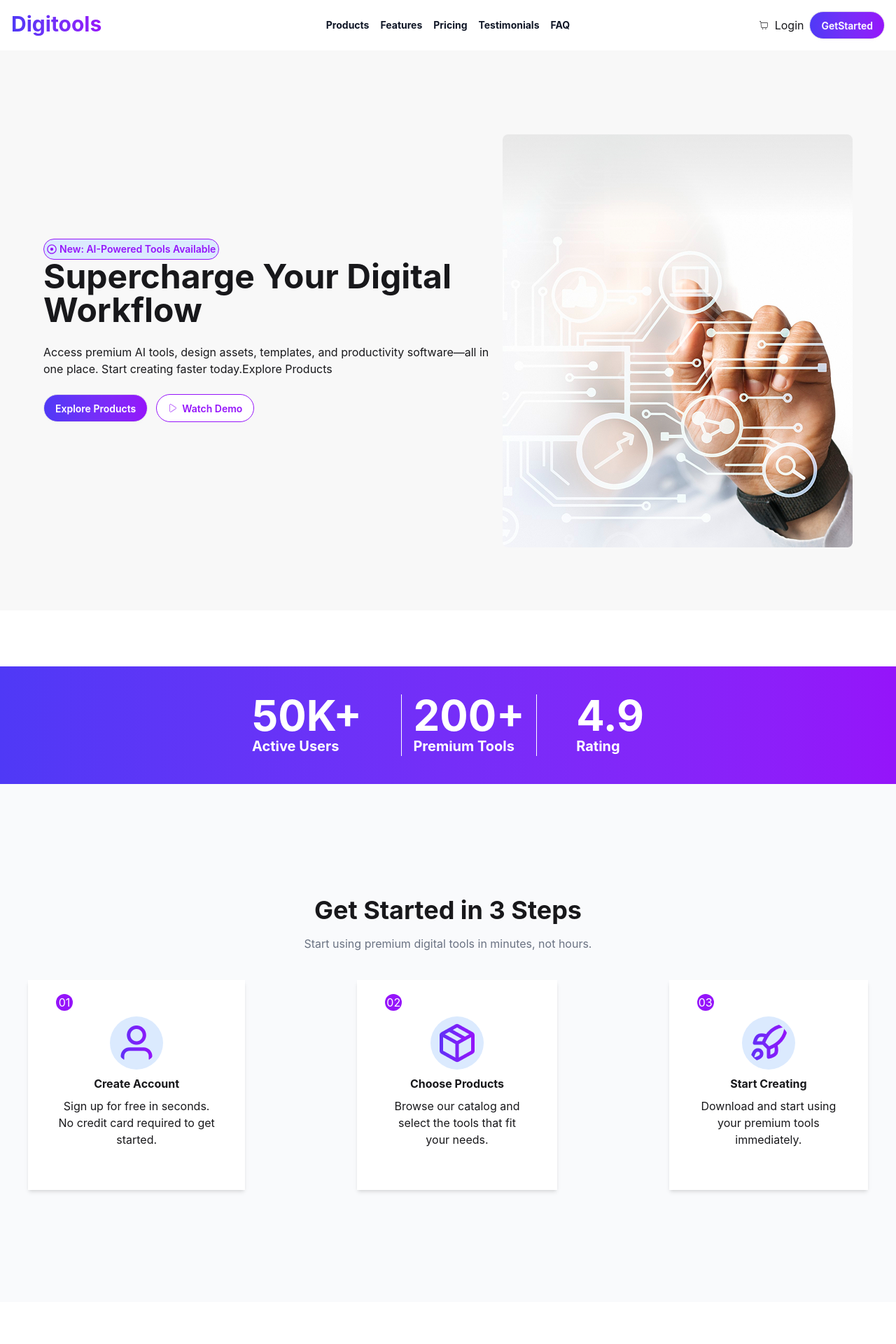
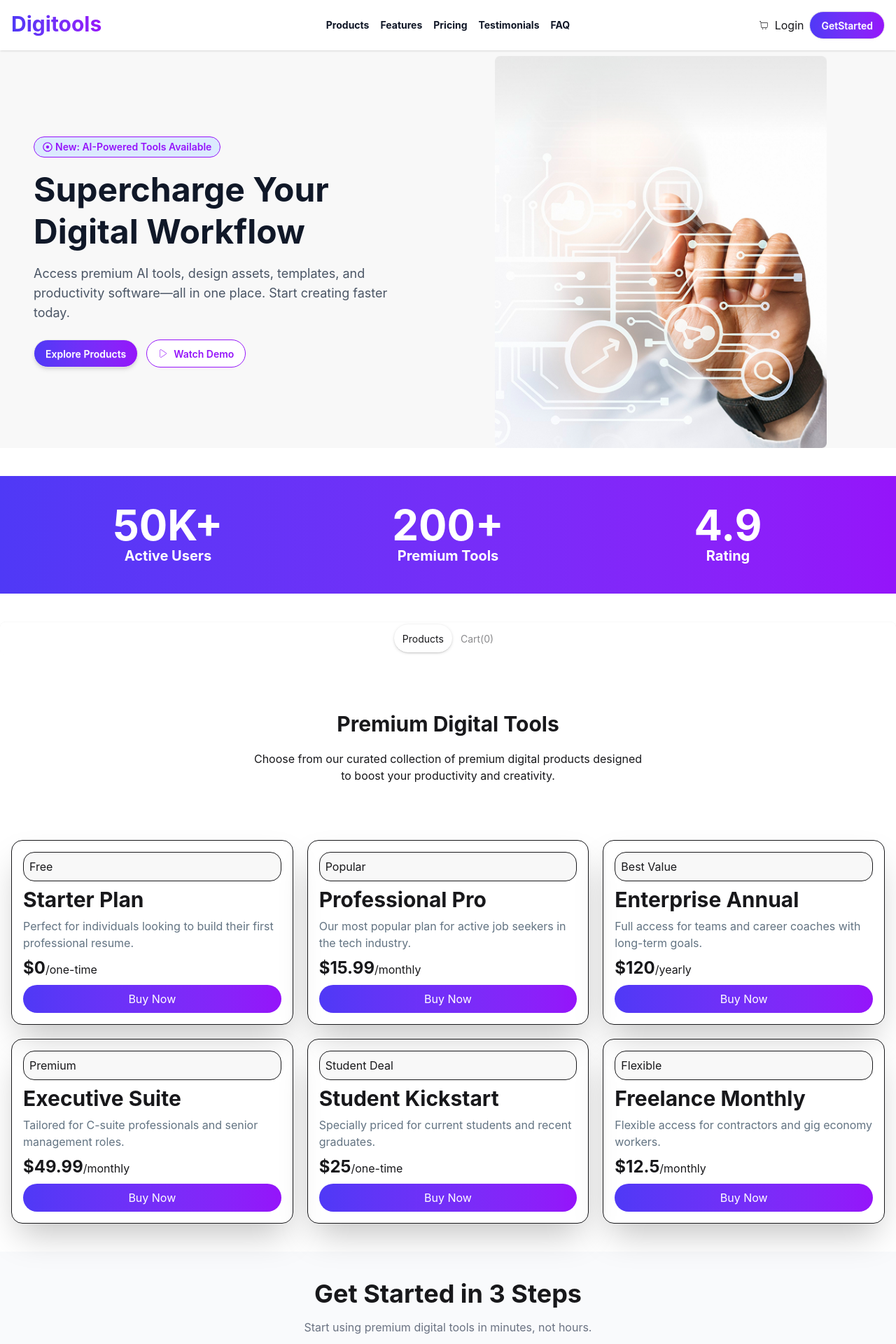
Before and after one commit to sadik-mahdi/A-06-DigiTool-Platform-for-Services, a React (Vite) app: page / in a window 1280 px wide. Shown: the top 1920 px of the page at 70% size. Built offline with nearby package versions, Linux system fonts and the light colour scheme.

Commit message:
added toggle function and fixed some responive issues

```diff
--- /dev/null
+++ b/public/data.json
@@ -0,0 +1,95 @@
+[
+  {
+    "id": "prod_01",
+    "name": "Starter Plan",
+    "description": "Perfect for individuals looking to build their first professional resume.",
+    "price": 0,
+    "period": "one-time",
+    "tag": "Free",
+    "tagType": "new",
+    "features": [
+      "5 basic templates",
+      "Export to PDF",
+      "Standard support"
+    ],
+    "icon": "lucide:sparkles"
+  },
+  {
+    "id": "prod_02",
+    "name": "Professional Pro",
+    "description": "Our most popular plan for active job seekers in the tech industry.",
+    "price": 15.99,
+    "period": "monthly",
+    "tag": "Popular",
+    "tagType": "popular",
+    "features": [
+      "100+ premium templates",
+      "ATS optimization",
+      "Unlimited PDF exports",
+      "Priority email support"
+    ],
+    "icon": "lucide:briefcase"
+  },
+  {
+    "id": "prod_03",
+    "name": "Enterprise Annual",
+    "description": "Full access for teams and career coaches with long-term goals.",
+    "price": 120.00,
+    "period": "yearly",
+    "tag": "Best Value",
+    "tagType": "best seller",
+    "features": [
+      "All Pro features",
+      "Custom branding",
+      "Team collaboration tools",
+      "Dedicated account manager"
+    ],
+    "icon": "lucide:shield-check"
+  },
+  {
+    "id": "prod_04",
+    "name": "Executive Suite",
+    "description": "Tailored for C-suite professionals and senior management roles.",
+    "price": 49.99,
+    "period": "monthly",
+    "tag": "Premium",
+    "tagType": "popular",
+    "features": [
+      "Executive templates",
+      "LinkedIn profile audit",
+      "1-on-1 career coaching session",
+      "Cover letter builder"
+    ],
+    "icon": "lucide:gem"
+  },
+  {
+    "id": "prod_05",
+    "name": "Student Kickstart",
+    "description": "Specially priced for current students and recent graduates.",
+    "price": 25.00,
+    "period": "one-time",
+    "tag": "Student Deal",
+    "tagType": "new",
+    "features": [
+      "Entry-level templates",
+      "Internship guide",
+      "Lifetime access to updates"
+    ],
+    "icon": "lucide:graduation-cap"
+  },
+  {
+    "id": "prod_06",
+    "name": "Freelance Monthly",
+    "description": "Flexible access for contractors and gig economy workers.",
+    "price": 12.50,
+    "period": "monthly",
+    "tag": "Flexible",
+    "tagType": "new",
+    "features": [
+      "Portfolio integration",
+      "Client-ready exports",
+      "Tax deduction tracker"
+    ],
+    "icon": "lucide:laptop"
+  }
+]
--- a/src/App.jsx
+++ b/src/App.jsx
@@ -5,10 +5,24 @@ import Navbar from './Components/Navbar'
 import Steps from './Components/Steps'
 import Pricing from './Components/Pricing/Pricing'
 import Footer from './Components/Footer/Footer'
-import Footerend from './Components/Footer/Footerend'
+import Tools from './Components/Tools/Tools'
+import FooterEnd from './Components/Footer/Footerend'
+import { useState } from 'react'
+import Cart from './Components/Cart'
 
 
+const getModels = async() => {
+  const res = await fetch("/data.json")
+  return res.json();
+}
+
+const toolsPromise = getModels();
+
 function App() {
+
+  const [activeTab, setActiveTab] = useState("Products");
+  console.log(activeTab);
+
 
   return (
     <>
@@ -16,10 +30,30 @@ function App() {
     <Hero />
     <Bar />
 
+    <div className="tabs justify-center bg-transparent tabs-box mx-auto bg-blue">
+      <input type="radio"
+          name="my_tabs_1"
+          className="tab rounded-full"
+          aria-label="Products"
+          defaultChecked
+          onClick={() => setActiveTab("Products")}
+        />
+      <input type="radio"
+        name="my_tabs_1"
+        className="tab rounded-full"
+        aria-label="Cart(0)"
+        onClick={() => setActiveTab("Cart")}
+      />
+    </div>
+
+    {activeTab === "Products" && <Tools toolsPromise = {toolsPromise} />}
+    {activeTab === "Cart" && <Cart/>}
+
+
     <Steps />
     <Pricing />
     <Footer />
-    <Footerend />
+    <FooterEnd />
     </>
   )
 }
--- a/src/Components/Bar.jsx
+++ b/src/Components/Bar.jsx
@@ -2,18 +2,20 @@ import React from 'react';
 
 const Bar = () => {
   return (
-    <div className='bg-linear-to-r from-[#4f39f6] to-[#9514fa] mt-20 text-white flex justify-between p-10 font-bold px-80'>
-      <div className='px-10'>
+    <div className='grid grid-cols-3 bg-linear-to-r from-[#4f39f6] to-[#9514fa] text-white w-full justify-between items-center my-10 mx-auto p-10 font-bold '>
+      <div className='text-center'>
         <h2 className='text-6xl'>50K+</h2>
         <p className='text-xl'>Active Users</p>
       </div>
-      <div className='border-r'></div>
-      <div>
+
+
+      <div className='text-center'>
         <h2 className='text-6xl'>200+</h2>
         <p className='text-xl'>Premium Tools</p>
       </div>
-      <div className='border-r'></div>
-      <div className='px-10'>
+
+
+      <div className='text-center'>
         <h2 className='text-6xl'>4.9</h2>
         <p className='text-xl'>Rating</p>
       </div>
--- /dev/null
+++ b/src/Components/Cart.jsx
@@ -0,0 +1,11 @@
+import React from 'react';
+
+const Cart = () => {
+  return (
+    <div>
+      cart
+    </div>
+  );
+};
+
+export default Cart;
--- a/src/Components/Footer/Footer.jsx
+++ b/src/Components/Footer/Footer.jsx
@@ -5,7 +5,7 @@ import { FaXTwitter } from 'react-icons/fa6';
 
 const Footer = () => {
   return (
-    <div className="flex items-center justify-centersm:footer-horizontal bg-[#101727] text-neutral-content p-20 w-full border">
+    <div className="flex-row md:flex items-center justify-centersm:footer-horizontal bg-[#101727] text-neutral-content p-20 w-full border">
       <div>
         <p>
           <span className='font-bold text-4xl pb-2'>Digitools</span>
@@ -39,7 +39,7 @@ const Footer = () => {
       </div>
 
       <div>
-        <h6 className="footer-title">Social Links</h6>
+        <h6 className="footer-title md:flex">Social Links</h6>
         <div className="grid grid-flow-col gap-4">
           <a> <AiFillInstagram /> </a>
           <a> <FaFacebookSquare /> </a>
--- a/src/Components/Footer/Footerend.jsx
+++ b/src/Components/Footer/Footerend.jsx
@@ -1,6 +1,6 @@
 import React from 'react';
 
-const Footerend = () => {
+const FooterEnd = () => {
   return (
     <div className='flex justify-center gap-100 p-10 bg-[#101727]'>
       <div>
@@ -13,4 +13,4 @@ const Footerend = () => {
   );
 };
 
-export default Footerend;
+export default FooterEnd;
--- a/src/Components/Hero.jsx
+++ b/src/Components/Hero.jsx
@@ -5,24 +5,30 @@ import { CiPlay1 } from 'react-icons/ci';
 
 const Hero = () => {
   return (
-    <div className="hero bg-base-200 min-h-screen">
-      <div className="hero-content flex-col lg:flex-row ">
-        <div className='w-160'>
-          <button className='border rounded-2xl p-1 text-sm text-[#9514fa] font-semibold bg-blue-100 flex items-center gap-1'><span><FaRegDotCircle /></span>New: AI-Powered Tools Available</button>
-          <h1 className="text-5xl font-bold">Supercharge Your Digital Workflow</h1>
-          <p className="py-6">
-            Access premium AI tools, design assets, templates,
-            and productivity software—all in one place.
-            Start creating faster today.Explore Products
-          </p>
-          <div>
-            <button className="btn p-4 rounded-4xl bg-linear-to-r from-[#4f39f6] to-[#9514fa] text-white mr-3"> Explore Products </button>
-            <button className="bg-white text-[#9514fa] border-[#9514fa] btn rounded-4xl"><CiPlay1 />Watch Demo</button>
-          </div>
+    <div className="flex flex-col md:flex-row justify-center items-center w-full bg-base-200 mx-auto gap-10 pt-20 px-6 md:px-12">
+      <div className="flex flex-col items-center md:items-start text-center md:text-left space-y-4 max-w-2xl">
+        <button className="border rounded-2xl p-1 px-3 text-sm text-[#9514fa] font-semibold bg-blue-100 flex items-center gap-1">
+          <span><FaRegDotCircle /></span>
+          New: AI-Powered Tools Available
+        </button>
+        <h1 className="text-4xl md:text-5xl font-bold text-gray-900 leading-tight">
+          Supercharge Your Digital Workflow
+        </h1>
+        <p className="text-base md:text-lg text-gray-600 max-w-lg">
+          Access premium AI tools, design assets, templates, and productivity
+          software—all in one place. Start creating faster today.
+        </p>
+        <div className="flex flex-col sm:flex-row gap-3 w-full sm:w-auto pt-2">
+          <button className="btn p-4 rounded-full bg-linear-to-r from-[#4f39f6] to-[#9514fa] text-white font-semibold shadow-md hover:opacity-90 transition-opacity">
+            Explore Products
+          </button>
+          <button className="btn p-4 bg-white text-[#9514fa] border border-[#9514fa] rounded-full flex items-center justify-center gap-2 hover:bg-gray-50 transition-colors">
+            <CiPlay1 /> Watch Demo
+          </button>
         </div>
-        <div className='max-h-140'>
-          <img src={Logo} alt="" srcset="" />
-        </div>
+      </div>
+      <div className="max-h-140 w-full max-w-md md:max-w-xl">
+        <img src={Logo} alt="Hero Logo" className="w-full h-140 object-contain" />
       </div>
     </div>
   );
--- a/src/Components/Navbar.jsx
+++ b/src/Components/Navbar.jsx
@@ -3,7 +3,7 @@ import { CiShoppingCart } from 'react-icons/ci';
 
 const Navbar = () => {
   return (
-    <div className="flex p-4 justify-between bg-base-100 shadow-sm">
+    <div className="fixed w-full flex p-4 mx-auto bg-base-100 shadow-sm">
       <div className="navbar-start">
         <div className="dropdown">
           <div tabIndex={0} role="button" >
--- a/src/Components/Pricing/Pricing.jsx
+++ b/src/Components/Pricing/Pricing.jsx
@@ -3,12 +3,14 @@ import { FaCheck } from 'react-icons/fa';
 
 const pricing = () => {
   return (
-    <div className=' py-40 space-y-10'>
+    <div className='container py-40 space-y-10 mx-auto'>
           <div className='text-center'>
             <h2 className='font-bold text-4xl pb-4'>Simple, Transparent Pricing</h2>
             <p className='text-gray-500'>Choose the plan that fits your needs. Upgrade or downgrade anytime.</p>
           </div>
-          <div className='grid grid-cols-1 md:grid-cols-2 md:items-center flex-wrap lg:grid-cols-3 gap-40 w-300 text-left mx-auto'>
+
+
+          <div className='grid grid-cols-1 md:grid-cols-2 md:items-center flex-wrap lg:grid-cols-3 gap-40 text-left mx-auto'>
             <div className='space-y-2 bg-white shadow-md px-10 pt-5 pb-15 rounded-2xl'>
               <h3 className='text-2xl font-bold'>Starter</h3>
               <p className='text-gray-500'>Perfect for getting started</p>
@@ -46,21 +48,23 @@ const pricing = () => {
               <button className=' text-[#9514fa] bg-white font-bold px-10 py-2 border rounded-full mt-10'>Start Pro Trial</button>
             </div>
             <div className='space-y-2 bg-white shadow-md px-10 pt-5 pb-15 rounded-2xl'>
-              <h3 className='text-2xl font-bold'>Starter</h3>
-              <p className='text-gray-500'>Perfect for getting started</p>
+              <h3 className='text-2xl font-bold'>Enterprise</h3>
+              <p className='text-gray-500'>For teams and businesses</p>
               <div>
-                <span className='text-4xl font-bold'>$0</span>
+                <span className='text-4xl font-bold'>$99</span>
                 <span className='text-gray-500'>/month</span>
               </div>
               <div>
                 <ul className='text-left'>
-                  <li className='flex items-center gap-1 text-gray-500'><FaCheck color='green'/>Access to 10 free tools</li>
-                  <li className='flex items-center gap-1 text-gray-500'><FaCheck color='green'/>Basic templates</li>
-                  <li className='flex items-center gap-1 text-gray-500'><FaCheck color='green'/>Community support</li>
-                  <li className='flex items-center gap-1 text-gray-500'><FaCheck color='green'/>1 project per month</li>
+                  <li className='flex items-center gap-1 text-gray-500'><FaCheck color='green'/>Everything in Pro</li>
+                  <li className='flex items-center gap-1 text-gray-500'><FaCheck color='green'/>Team collaboration</li>
+                  <li className='flex items-center gap-1 text-gray-500'><FaCheck color='green'/>Custom integrations</li>
+                  <li className='flex items-center gap-1 text-gray-500'><FaCheck color='green'/>Dedicated support</li>
+                  <li className='flex items-center gap-1 text-gray-500'><FaCheck color='green'/>SLA guarantee</li>
+                  <li className='flex items-center gap-1 text-gray-500'><FaCheck color='green'/>Custom branding</li>
                 </ul>
               </div>
-              <button className='bg-linear-to-r from-[#4f39f6] to-[#9514fa] text-white px-10 py-2 rounded-full mt-10'>Get Started Free</button>
+              <button className='bg-linear-to-r from-[#4f39f6] to-[#9514fa] text-white px-10 py-2 rounded-full mt-10'>Contact Sales</button>
             </div>
           </div>
     </div>
--- a/src/Components/Steps.jsx
+++ b/src/Components/Steps.jsx
@@ -5,12 +5,14 @@ import rocketIcon from '../assets/rocket.png'
 
 const Steps = () => {
   return (
-    <div className='bg-[#f9fafc] py-40 space-y-10'>
+    <div className='container bg-[#f9fafc] py-10 space-y-10 mx-auto'>
       <div className='text-center'>
         <h2 className='font-bold text-4xl pb-4'>Get Started in 3 Steps</h2>
         <p className='text-gray-500'>Start using premium digital tools in minutes, not hours.</p>
       </div>
-      <div className='flex justify-center gap-40 w-300 text-center mx-auto'>
+
+
+      <div className='grid grid-cols-1 md:grid-cols-2 lg:grid-cols-3 justify-center gap-40 text-center mx-auto'>
         <div className='space-y-2 bg-white shadow-md px-10 pt-5 pb-15'>
           <div className='text-white w-6 border-none rounded-full bg-[#9514fa] text-'>01</div>
           <img className='mx-auto border-none rounded-full p-2 bg-blue-100' src={usericon}  />
--- /dev/null
+++ b/src/Components/Tools/Tools.jsx
@@ -0,0 +1,27 @@
+import React, { use } from 'react';
+import ToolsCard from '../ToolsCard';
+
+const Tools = ({toolsPromise}) => {
+  const tools = use(toolsPromise);
+
+  return (
+    <div className='container mx-auto px-4 py-10'>
+
+      <div className='text-center py-10 space-y-5'>
+        <h2 className='font-bold text-3xl'>Premium Digital Tools</h2>
+        <p>Choose from our curated collection of premium digital products designed<br></br>
+        to boost your productivity and creativity.</p>
+      </div>
+
+      <div className='grid lg:grid-cols-3 md:grid-cols-2 gap-5 mt-10 '>
+        {
+          tools.map((tool) => (
+            <ToolsCard key={tool.id} tool={tool} />
+          ))
+        }
+      </div>
+    </div>
+  );
+};
+
+export default Tools;
--- /dev/null
+++ b/src/Components/ToolsCard.jsx
@@ -0,0 +1,27 @@
+import React, { useState } from 'react';
+
+const ToolsCard = ({tool}) => {
+  const [isBuyNow, setIsBuyNow] = useState(false);
+  const handleBuyNow = () => {
+    setIsBuyNow(true)
+  }
+
+  return (
+    <div className='border shadow-2xl p-4 rounded-2xl space-y-2' key={tool.id}>
+      <div><p className='border bg-base-200 rounded-2xl p-2'>{tool.tag}</p></div>
+      <h2 className='font-bold text-3xl text-left'>{tool.name}</h2>
+      <p className='text-[#627382]'>{tool.description}</p>
+      <div>
+        <p><span className='font-bold text-2xl'>${tool.price}</span>/{tool.period}</p>
+      </div>
+      <div>
+        {/* {tool.features?.map((feature, index) => (
+
+        ))} */}
+      </div>
+      <button onClick={handleBuyNow} className='bg-linear-to-r from-[#4f39f6] to-[#9514fa] text-white w-full p-2 rounded-full'> {isBuyNow ? "Added to Cart" : "Buy Now"}</button>
+</div>
+  );
+};
+
+export default ToolsCard;
```
